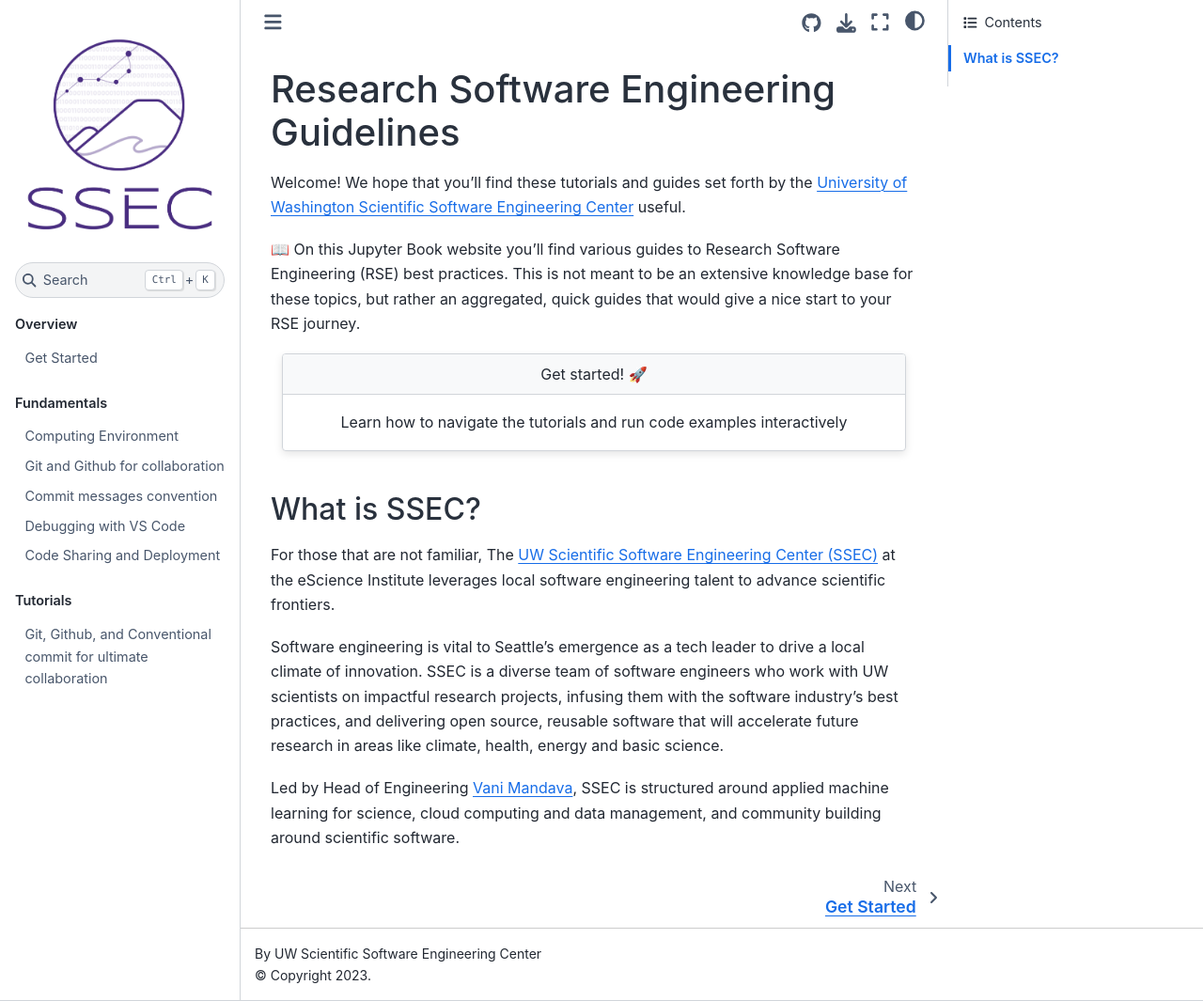
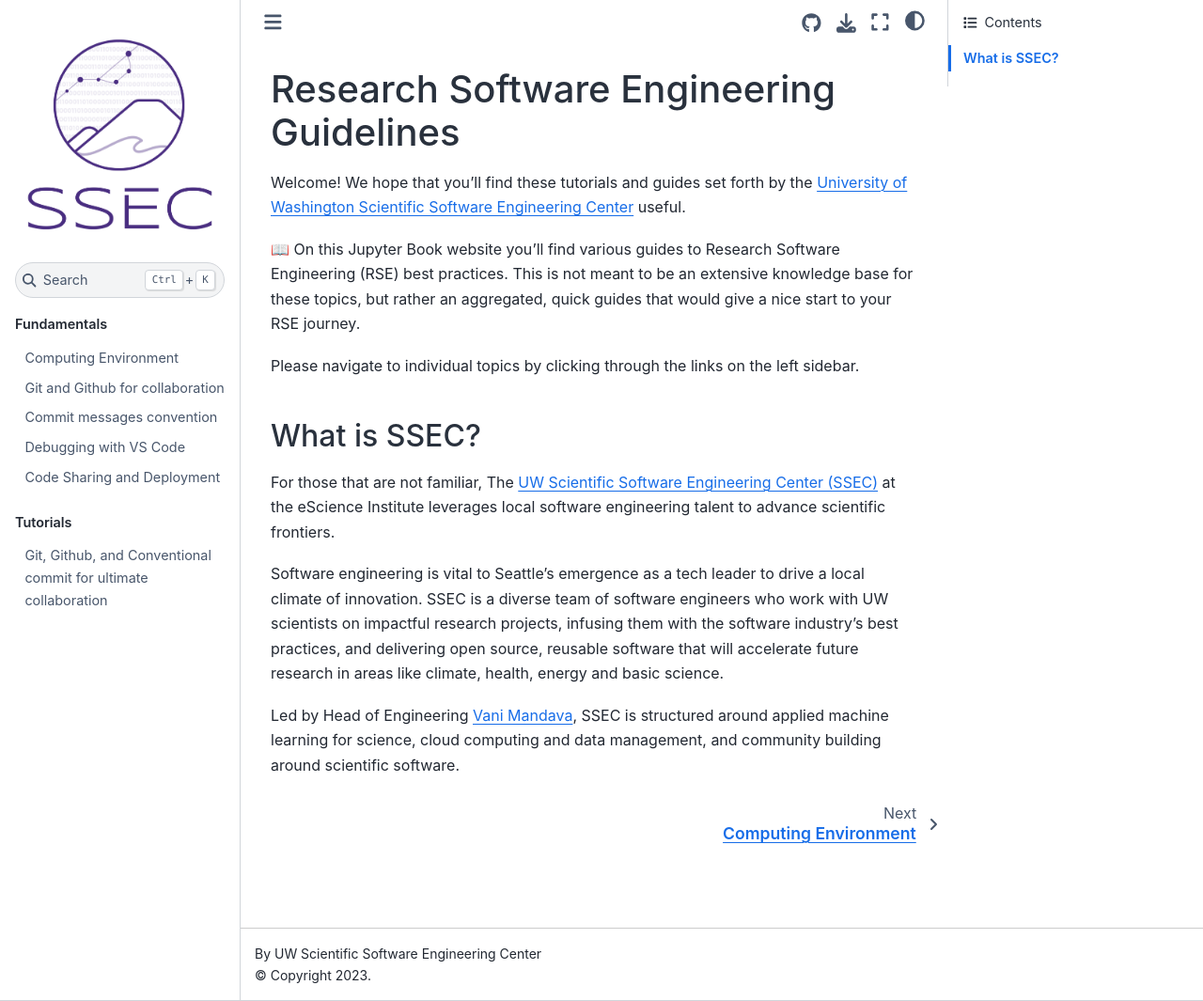
Before and after one commit to uwcdc/rse-guidelines, a Jupyter Book: the page built from intro.md, in a window 1280 px wide and 1065 px high. Shown: the whole window at 94% size. Built offline with Jupyter Book 1.0.4 settings and Sphinx 7.4.7 and the Sphinx Book theme 1.1.4, drawn with Linux system fonts in a browser that asks for light colours.

Commit message:
docs: Remove overview and get started for now. (#23)
* docs: Remove get started in intro.md

* docs: Remove overview for now in _toc.yml

`````diff
--- a/_toc.yml
+++ b/_toc.yml
@@ -4,9 +4,6 @@
 format: jb-book
 root: intro
 parts:
-  - caption: Overview
-    chapters:
-    - file: overview/get-started
   - caption: Fundamentals
     chapters:
     - file: fundamentals/code-environment
--- a/intro.md
+++ b/intro.md
@@ -8,20 +8,9 @@ Research Software Engineering (RSE) best practices.
 This is not meant to be an extensive knowledge base for these topics,
 but rather an aggregated, quick guides that would give a nice start to your RSE journey.
 
-````{grid}
-:class-container: text-center
-:gutter: 1
+Please navigate to individual topics by clicking through the links
+on the left sidebar.
 
-```{grid-item-card}
-:link: overview/get-started
-:link-type: doc
-:class-header: bg-light
-Get started! 🚀
-^^^
-Learn how to navigate the tutorials and run code examples interactively
-```
-
-````
 
 ## What is SSEC?
 
`````
